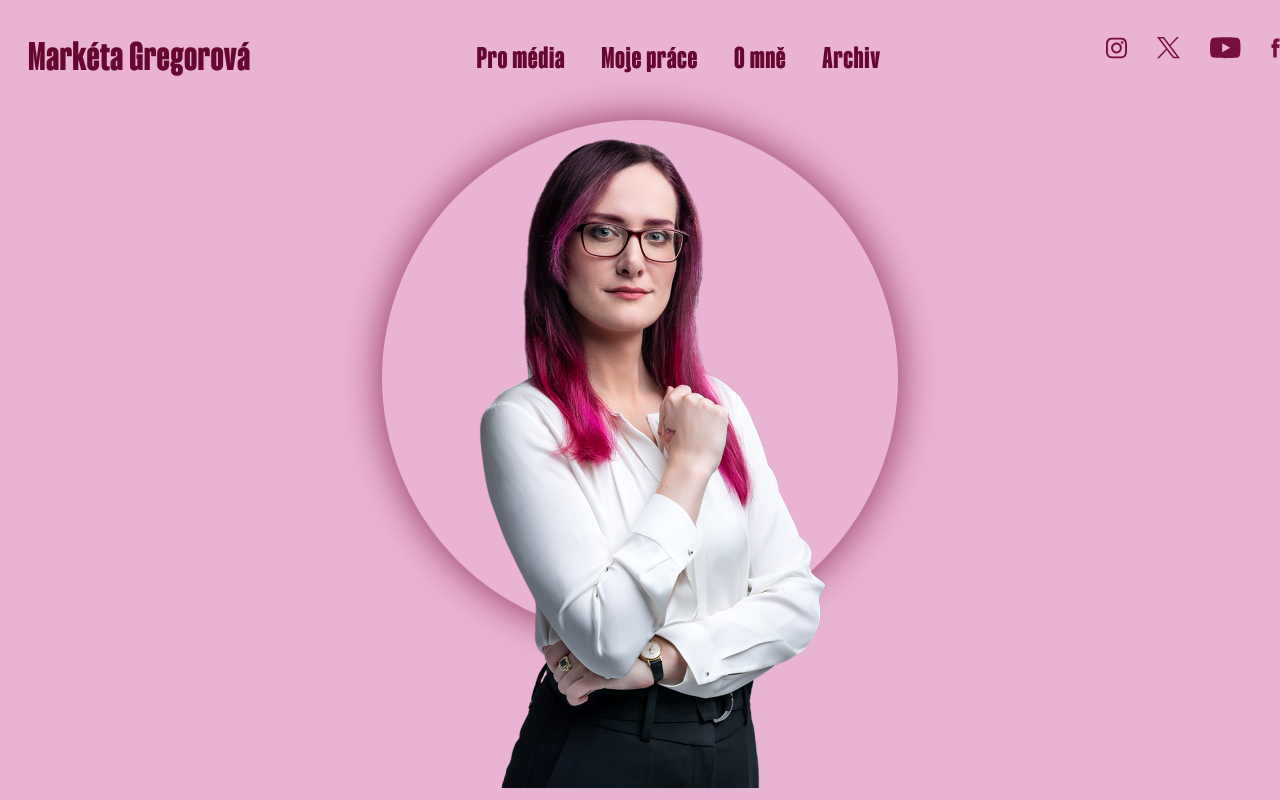
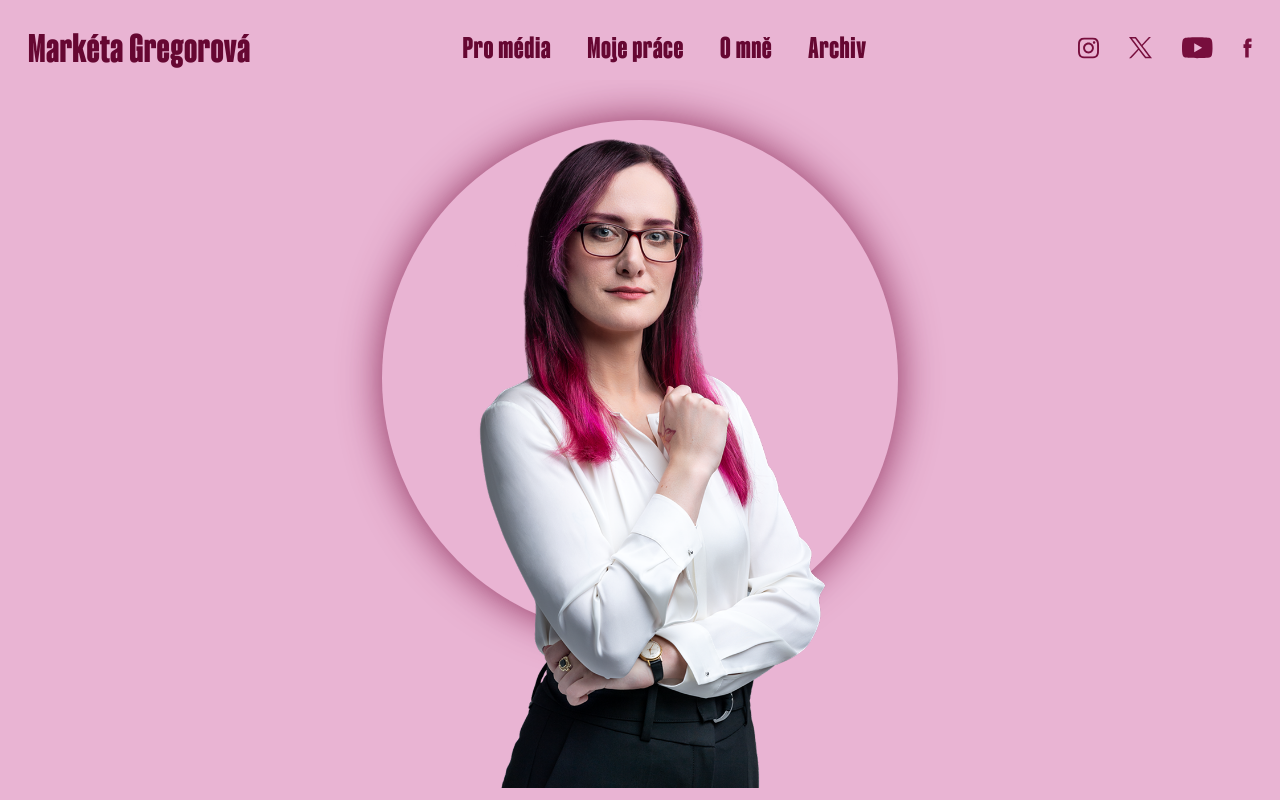
Before and after one commit to caroluxurians/mgreg, a Next.js app: page / in a window 1280 px wide. Shown: the top 800 px of the page. Built offline with nearby package versions, Linux system fonts and the light colour scheme.

Commit message:
header p fix

```diff
--- a/app/components/Header.tsx
+++ b/app/components/Header.tsx
@@ -13,7 +13,7 @@ const Header = () => {
       2xl:px-[100px]"
     >
       <div
-        className="text-[62px] tracking-[0.62px] mx-5 mt-9 sm:mt-7 md:mx-7 pb-[11.5px]
+        className="text-[62px] tracking-[0.62px] mx-5 mt-9 sm:mt-7 md:mx-7 pb-[11.5px] md:p-0 md:m-0
         md:text-[40px] md:tracking-[0.4px]
         leading-none"
       >
@@ -24,7 +24,7 @@ const Header = () => {
         className="flex items-center leading-none
         text-[24px] tracking-[0.48px] md:text-[30px] md:tracking-[0.6px]
         gap-[11px] sm:gap-4
-          md:gap-9 md:pr-7 md:pt-10 md:py-[21px] md:items-end"
+          md:gap-9 md:pr-7 md:py-[21px] md:items-end"
       >
         {sectionsMobile.map((section) => (
           <div className="flex md:hidden" key={section}>{section}</div>
@@ -35,7 +35,7 @@ const Header = () => {
         ))}
       </div>
 
-      <SocialsSet color="dark" classNames="hidden lg:inline-flex" />
+      <SocialsSet color="dark" classNames="hidden lg:flex lg:pr-7" />
 
     </header>
   );
```
